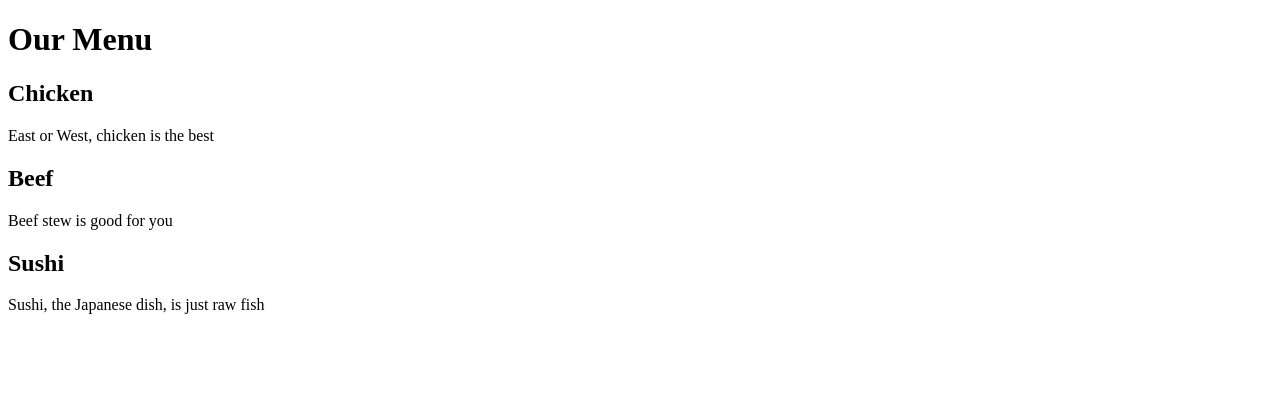
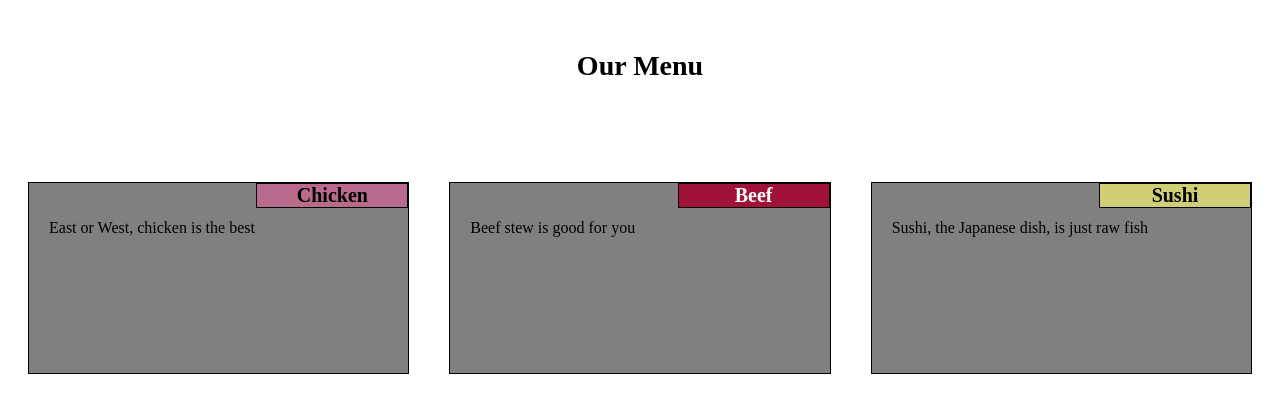
Before and after one commit to tarxtar/tarxtar.github.io, a plain HTML site: page module2-solution/index.html in a window 1280 px wide. Drawn offline with Linux system fonts and the light colour scheme.

Commit message:
Linking stylesheet with href tag

```diff
--- a/module2-solution/index.html
+++ b/module2-solution/index.html
@@ -2,7 +2,8 @@
 <html>
 <head>
 <meta charset="utf-8">
-<link href='css/style.css' rel='stylesheet' type='text/css'>
+<meta name="viewport" connect="width-device, initial-scale=1.0">
+<link href="css/style.css" rel="stylesheet" type="text/css">
 <title>Module 2 - Assignment</title>
 </head>
 <body>
```
Also changed, not shown: module2-solution/css/style.css (renamed from module2-solution/css/style.css.html).
